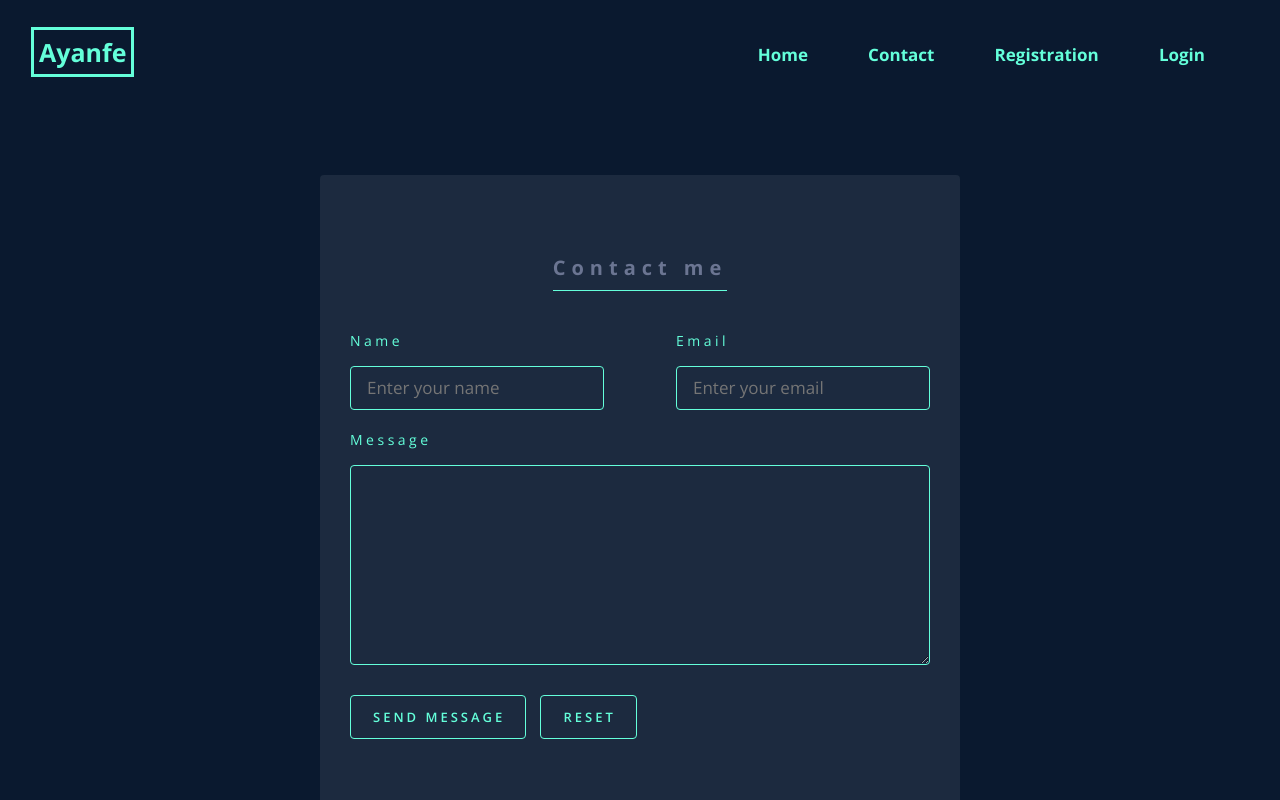
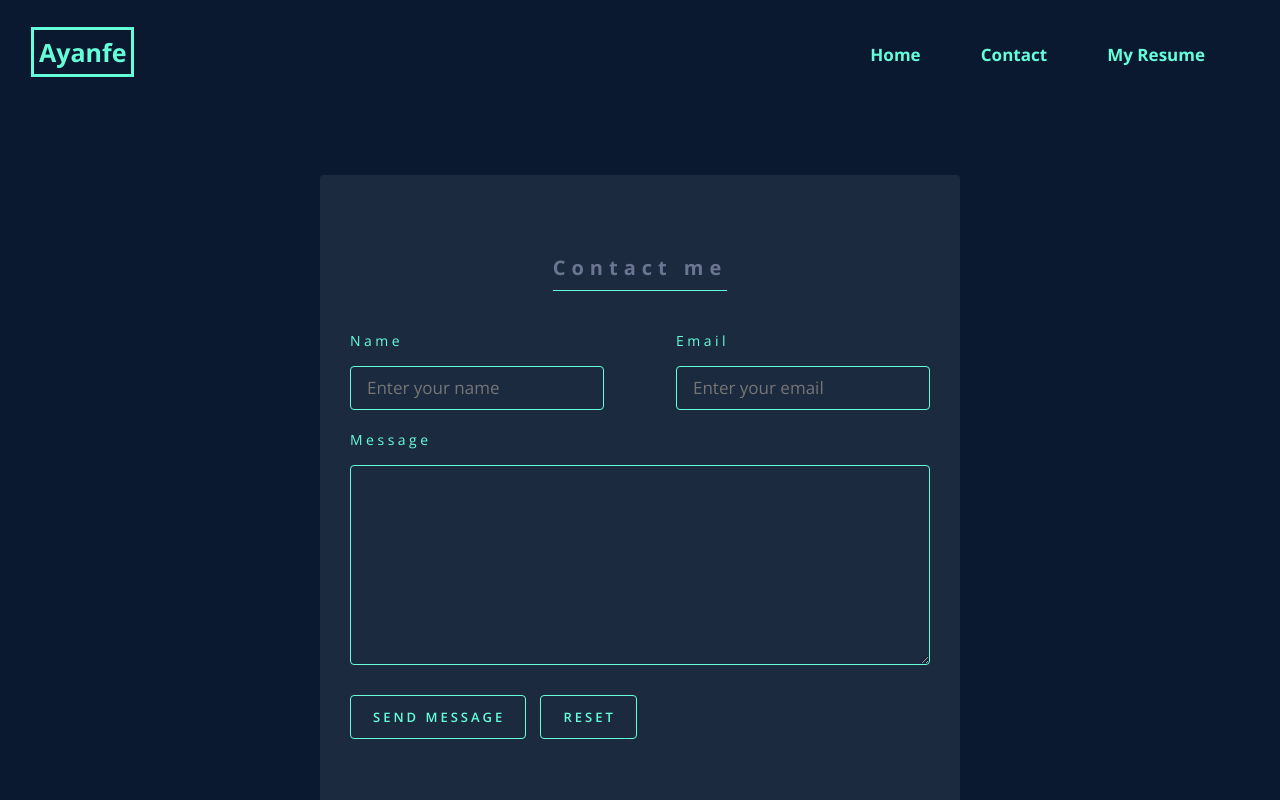
Before and after one commit to Capablecode/alabi-sunday-about-me, a plain HTML site: page contact.html in a window 1280 px wide. Shown: the top 800 px of the page. Drawn offline with nearby package versions, Linux system fonts and the light colour scheme.

Commit message:
Revamping

```diff
--- a/contact.html
+++ b/contact.html
@@ -23,8 +23,9 @@
           <ul>
             <li><a href="index.html">Home</a></li>
             <li><a href="contact.html">Contact</a></li>
-            <li><a href="registration.html">Registration</a></li>
-            <li><a href="login.html">Login</a></li>
+            <li><a href="#">My Resume</a></li>
+            <!-- <li><a href="registration.html">Registration</a></li>
+            <li><a href="login.html">Login</a></li> -->
           </ul>
         </div>
         <img src="images/handbugger.png" class="icons" onclick="showMenu()" />
```
Also changed, not shown: index.html (+2 -2 lines).
